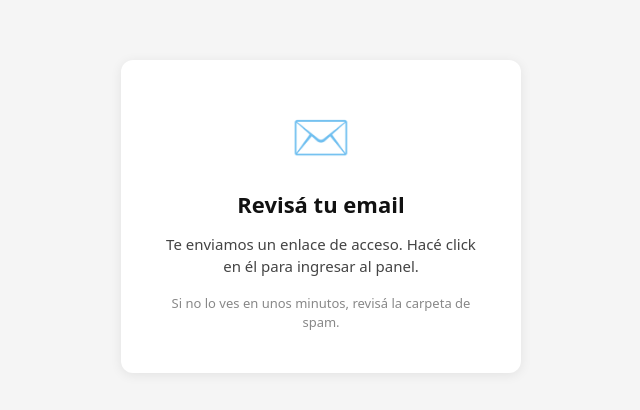
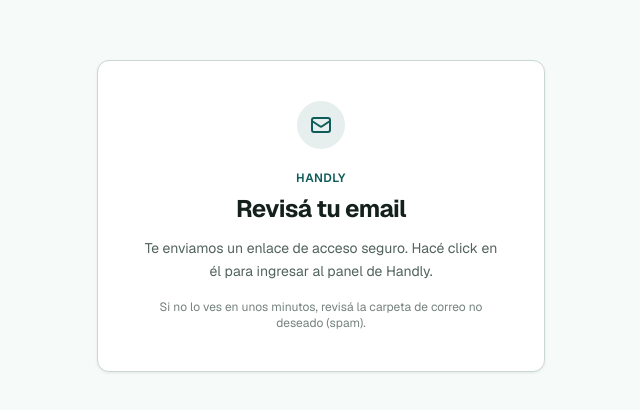
Before and after one commit to JuniorCorzo/handly, a Next.js app: page /login/check-email in a window 1280 px wide. Shown: the part 184-594 px from the top of the page, without its empty margins (319-959 px from the left). Built offline with nearby package versions, Linux system fonts and the light colour scheme.

Commit message:
feat(ui): implement landing page and align login and dashboard with Handly design system

```diff
--- a/app/dashboard/page.tsx
+++ b/app/dashboard/page.tsx
@@ -1,6 +1,8 @@
 import { createClient } from '@/lib/supabase/server'
 import { signOut } from '@/app/actions/auth'
 import { redirect } from 'next/navigation'
+
+export const instant = false
 
 export default async function DashboardPage() {
   const supabase = await createClient()
@@ -11,14 +13,35 @@
   if (!user) redirect('/login')
 
   return (
-    <main style={styles.main}>
-      <div style={styles.card}>
-        <h1 style={styles.title}>Panel de organización</h1>
-        <p style={styles.email}>
-          Conectado como <strong>{user.email}</strong>
-        </p>
+    <main className='flex min-h-screen items-center justify-center bg-[var(--background)] px-4 py-12 font-sans text-[var(--ink)] antialiased'>
+      <div className='w-full max-w-md rounded-[var(--radius-md)] border border-[var(--border)] bg-[var(--surface)] p-8 shadow-[0_1px_3px_oklch(0.23_0.02_173/0.08)] sm:p-10'>
+        <div className='mb-6'>
+          <span className='inline-block text-xs font-semibold tracking-wider text-[var(--primary)] uppercase'>
+            Handly
+          </span>
+          <h1 className='mt-1 text-2xl font-bold tracking-tight text-[var(--ink)]'>
+            Panel de Organización
+          </h1>
+          <p className='mt-2 text-sm text-[var(--muted)]'>
+            Conectado como{' '}
+            <strong className='font-medium text-[var(--ink)]'>
+              {user.email}
+            </strong>
+          </p>
+        </div>
+
+        <div className='my-6 rounded-[var(--radius-sm)] border border-[var(--border)] bg-[var(--background)] p-4 text-xs text-[var(--muted)]'>
+          <p className='font-medium text-[var(--ink)]'>Estado de la sesión</p>
+          <p className='mt-1'>
+            Autenticado mediante Magic Link (Supabase Auth).
+          </p>
+        </div>
+
         <form action={signOut}>
-          <button type='submit' style={styles.button}>
+          <button
+            type='submit'
+            className='inline-flex w-full items-center justify-center rounded-[var(--radius-sm)] border border-[var(--border)] bg-[var(--surface)] px-4 py-2.5 text-sm font-medium text-[var(--ink)] shadow-xs transition-all hover:bg-[var(--background)] focus:outline-none focus:ring-2 focus:ring-[var(--focus)]'
+          >
             Cerrar sesión
           </button>
         </form>
@@ -26,39 +49,3 @@
     </main>
   )
 }
-
-const styles: Record<string, React.CSSProperties> = {
-  main: {
-    minHeight: '100vh',
-    display: 'flex',
-    alignItems: 'center',
-    justifyContent: 'center',
-    backgroundColor: '#f5f5f5',
-    fontFamily: 'system-ui, sans-serif'
-  },
-  card: {
-    backgroundColor: '#fff',
-    borderRadius: '12px',
-    padding: '40px',
-    width: '100%',
-    maxWidth: '400px',
-    boxShadow: '0 2px 12px rgba(0,0,0,0.08)'
-  },
-  title: {
-    margin: '0 0 8px',
-    fontSize: '22px',
-    fontWeight: '700',
-    color: '#111'
-  },
-  email: { margin: '0 0 24px', fontSize: '14px', color: '#555' },
-  button: {
-    padding: '10px 20px',
-    fontSize: '14px',
-    fontWeight: '600',
-    color: '#fff',
-    backgroundColor: '#c0392b',
-    border: 'none',
-    borderRadius: '8px',
-    cursor: 'pointer'
-  }
-}
--- a/app/login/check-email/page.tsx
+++ b/app/login/check-email/page.tsx
@@ -1,51 +1,37 @@
 export default function CheckEmailPage() {
   return (
-    <main style={styles.main}>
-      <div style={styles.card}>
-        <div style={styles.icon}>✉️</div>
-        <h1 style={styles.title}>Revisá tu email</h1>
-        <p style={styles.description}>
-          Te enviamos un enlace de acceso. Hacé click en él para ingresar al
-          panel.
+    <main className='flex min-h-screen items-center justify-center bg-[var(--background)] px-4 py-12 font-sans text-[var(--ink)] antialiased'>
+      <div className='w-full max-w-md rounded-[var(--radius-md)] border border-[var(--border)] bg-[var(--surface)] p-8 text-center shadow-[0_1px_3px_oklch(0.23_0.02_173/0.08)] sm:p-10'>
+        <div className='mx-auto mb-4 flex h-12 w-12 items-center justify-center rounded-[var(--radius-pill)] bg-[var(--primary)]/10 text-[var(--primary)]'>
+          <svg
+            className='h-6 w-6'
+            fill='none'
+            viewBox='0 0 24 24'
+            stroke='currentColor'
+            strokeWidth='2'
+          >
+            <path
+              strokeLinecap='round'
+              strokeLinejoin='round'
+              d='M3 8l7.89 5.26a2 2 0 002.22 0L21 8M5 19h14a2 2 0 002-2V7a2 2 0 00-2-2H5a2 2 0 00-2 2v10a2 2 0 002 2z'
+            />
+          </svg>
+        </div>
+        <span className='inline-block text-xs font-semibold tracking-wider text-[var(--primary)] uppercase'>
+          Handly
+        </span>
+        <h1 className='mt-1 text-2xl font-bold tracking-tight text-[var(--ink)]'>
+          Revisá tu email
+        </h1>
+        <p className='mt-3 text-sm leading-relaxed text-[var(--muted)]'>
+          Te enviamos un enlace de acceso seguro. Hacé click en él para ingresar
+          al panel de Handly.
         </p>
-        <p style={styles.hint}>
-          Si no lo ves en unos minutos, revisá la carpeta de spam.
+        <p className='mt-4 text-xs text-[var(--muted)] opacity-80'>
+          Si no lo ves en unos minutos, revisá la carpeta de correo no deseado
+          (spam).
         </p>
       </div>
     </main>
   )
 }
-
-const styles: Record<string, React.CSSProperties> = {
-  main: {
-    minHeight: '100vh',
-    display: 'flex',
-    alignItems: 'center',
-    justifyContent: 'center',
-    backgroundColor: '#f5f5f5',
-    fontFamily: 'system-ui, sans-serif'
-  },
-  card: {
-    backgroundColor: '#fff',
-    borderRadius: '12px',
-    padding: '40px',
-    width: '100%',
-    maxWidth: '400px',
-    boxShadow: '0 2px 12px rgba(0,0,0,0.08)',
-    textAlign: 'center'
-  },
-  icon: { fontSize: '48px', marginBottom: '16px' },
-  title: {
-    margin: '0 0 12px',
-    fontSize: '22px',
-    fontWeight: '700',
-    color: '#111'
-  },
-  description: {
-    margin: '0 0 16px',
-    fontSize: '15px',
-    color: '#444',
-    lineHeight: '1.5'
-  },
-  hint: { margin: '0', fontSize: '13px', color: '#888' }
-}
--- a/app/login/page.tsx
+++ b/app/login/page.tsx
@@ -10,27 +10,60 @@
   const { error } = await searchParams
 
   return (
-    <main style={styles.main}>
-      <div style={styles.card}>
-        <h1 style={styles.title}>Triage SOS</h1>
-        <p style={styles.subtitle}>Panel de organizaciones</p>
+    <main className='flex min-h-screen items-center justify-center bg-[var(--background)] px-4 py-12 font-sans text-[var(--ink)] antialiased'>
+      <div className='w-full max-w-md rounded-[var(--radius-md)] border border-[var(--border)] bg-[var(--surface)] p-8 shadow-[0_1px_3px_oklch(0.23_0.02_173/0.08)] sm:p-10'>
+        <div className='mb-8 text-center sm:text-left'>
+          <span className='inline-block text-xs font-semibold tracking-wider text-[var(--primary)] uppercase'>
+            Handly
+          </span>
+          <h1 className='mt-1 text-2xl font-bold tracking-tight text-[var(--ink)] sm:text-3xl'>
+            Acceso a Organizaciones
+          </h1>
+          <p className='mt-2 text-sm text-[var(--muted)]'>
+            Handly · Ingresá tu email corporativo para recibir el enlace de
+            acceso.
+          </p>
+        </div>
 
-        <form action={signInWithMagicLink} style={styles.form}>
-          <label htmlFor='email' style={styles.label}>
-            Email
+        <form action={signInWithMagicLink} className='flex flex-col gap-5'>
+          <div className='flex flex-col gap-2'>
+            <label
+              htmlFor='email'
+              className='text-sm font-medium text-[var(--ink)]'
+            >
+              Correo electrónico
             </label>
             <input
               id='email'
               name='email'
               type='email'
               required
-            placeholder='org@ejemplo.com'
-            style={styles.input}
+              placeholder='organizacion@ejemplo.org'
+              className='w-full rounded-[var(--radius-sm)] border border-[var(--border)] bg-[var(--surface)] px-3.5 py-2.5 text-base text-[var(--ink)] placeholder:[color:var(--muted)] transition-colors focus:border-[var(--primary)] focus:outline-none focus:ring-2 focus:ring-[var(--focus)]'
             />
+          </div>
 
-          {error && <p style={styles.error}>{error}</p>}
+          {error && (
+            <div className='flex items-center gap-2 rounded-[var(--radius-sm)] border border-[var(--critical)]/20 bg-[var(--critical)]/10 px-3.5 py-2.5 text-sm text-[var(--critical)]'>
+              <svg
+                className='h-4 w-4 shrink-0 fill-current'
+                viewBox='0 0 20 20'
+                aria-hidden='true'
+              >
+                <path
+                  fillRule='evenodd'
+                  d='M10 18a8 8 0 100-16 8 8 0 000 16zM8.28 7.22a.75.75 0 00-1.06 1.06L8.94 10l-1.72 1.72a.75.75 0 101.06 1.06L10 11.06l1.72 1.72a.75.75 0 101.06-1.06L11.06 10l1.72-1.72a.75.75 0 00-1.06-1.06L10 8.94 8.28 7.22z'
+                  clipRule='evenodd'
+                />
+              </svg>
+              <span>{error}</span>
+            </div>
+          )}
 
-          <button type='submit' style={styles.button}>
+          <button
+            type='submit'
+            className='mt-2 inline-flex items-center justify-center rounded-[var(--radius-sm)] bg-[var(--primary)] px-5 py-2.5 text-sm font-semibold text-[var(--surface)] shadow-xs transition-all hover:bg-[var(--primary)]/90 active:scale-[0.98] focus:outline-none focus:ring-2 focus:ring-[var(--focus)] focus:ring-offset-2 disabled:opacity-50'
+          >
             Enviar enlace de acceso
           </button>
         </form>
@@ -38,71 +71,3 @@
     </main>
   )
 }
-
-const styles: Record<string, React.CSSProperties> = {
-  main: {
-    minHeight: '100vh',
-    display: 'flex',
-    alignItems: 'center',
-    justifyContent: 'center',
-    backgroundColor: '#f5f5f5',
-    fontFamily: 'system-ui, sans-serif'
-  },
-  card: {
-    backgroundColor: '#fff',
-    borderRadius: '12px',
-    padding: '40px',
-    width: '100%',
-    maxWidth: '400px',
-    boxShadow: '0 2px 12px rgba(0,0,0,0.08)'
-  },
-  title: {
-    margin: '0 0 4px',
-    fontSize: '24px',
-    fontWeight: '700',
-    color: '#111'
-  },
-  subtitle: {
-    margin: '0 0 32px',
-    fontSize: '14px',
-    color: '#666'
-  },
-  form: {
-    display: 'flex',
-    flexDirection: 'column',
-    gap: '12px'
-  },
-  label: {
-    fontSize: '14px',
-    fontWeight: '500',
-    color: '#333'
-  },
-  input: {
-    padding: '10px 14px',
-    fontSize: '15px',
-    border: '1px solid #ddd',
-    borderRadius: '8px',
-    outline: 'none',
-    width: '100%',
-    boxSizing: 'border-box'
-  },
-  error: {
-    margin: '0',
-    fontSize: '13px',
-    color: '#c0392b',
-    backgroundColor: '#fdf0ef',
-    padding: '8px 12px',
-    borderRadius: '6px'
-  },
-  button: {
-    marginTop: '8px',
-    padding: '12px',
-    fontSize: '15px',
-    fontWeight: '600',
-    color: '#fff',
-    backgroundColor: '#111',
-    border: 'none',
-    borderRadius: '8px',
-    cursor: 'pointer'
-  }
-}
--- a/app/page.tsx
+++ b/app/page.tsx
@@ -1,69 +1,179 @@
-import Image from 'next/image'
+import Link from 'next/link'
 
 export default function Home() {
   return (
-    <div className='flex flex-col flex-1 items-center justify-center bg-zinc-50 font-sans dark:bg-black'>
-      <main className='flex flex-1 w-full max-w-3xl flex-col items-center justify-between py-32 px-16 bg-white dark:bg-black sm:items-start'>
-        <Image
-          className='dark:invert h-5 w-[100px]'
-          src='/next.svg'
-          alt='Next.js logo'
-          width={100}
-          height={20}
-          priority
-        />
-        <div className='flex flex-col items-center gap-6 text-center sm:items-start sm:text-left'>
-          <h1 className='max-w-xs text-3xl font-semibold leading-10 tracking-tight text-black dark:text-zinc-50'>
-            To get started, edit the{' '}
-            <code className='rounded bg-black/[.06] px-1.5 py-0.5 font-mono text-[0.9em] dark:bg-white/[.08]'>
-              page.tsx
-            </code>{' '}
-            file.
-          </h1>
-          <p className='max-w-md text-lg leading-8 text-zinc-600 dark:text-zinc-400'>
-            Looking for a starting point or more instructions? Head over to{' '}
-            <a
-              href='https://vercel.com/templates?framework=next.js&utm_source=create-next-app&utm_medium=appdir-template-tw&utm_campaign=create-next-app'
-              className='font-medium text-zinc-950 dark:text-zinc-50'
+    <div className='flex min-h-screen flex-col bg-[var(--background)] font-sans text-[var(--ink)] antialiased'>
+      {/* Header */}
+      <header className='sticky top-0 z-50 border-b border-[var(--border)] bg-[var(--surface)]/90 backdrop-blur-xs'>
+        <div className='mx-auto flex h-16 max-w-5xl items-center justify-between px-4 sm:px-6'>
+          <Link href='/' className='flex items-center gap-2'>
+            <span className='text-xl font-bold tracking-tight text-[var(--ink)]'>
+              Handly
+            </span>
+          </Link>
+          <nav className='flex items-center gap-4'>
+            <Link
+              href='/login'
+              className='inline-flex items-center justify-center rounded-[var(--radius-sm)] bg-[var(--primary)] px-4 py-2 text-sm font-semibold text-[var(--surface)] shadow-xs transition-all hover:bg-[var(--primary)]/90 focus:outline-none focus:ring-2 focus:ring-[var(--focus)]'
             >
-              Templates
-            </a>{' '}
-            or the{' '}
-            <a
-              href='https://nextjs.org/learn?utm_source=create-next-app&utm_medium=appdir-template-tw&utm_campaign=create-next-app'
-              className='font-medium text-zinc-950 dark:text-zinc-50'
-            >
-              Learning
-            </a>{' '}
-            center.
-          </p>
+              Acceso Organizaciones
+            </Link>
+          </nav>
         </div>
-        <div className='flex flex-col gap-4 text-base font-medium sm:flex-row'>
-          <a
-            className='flex h-12 w-full items-center justify-center gap-2 rounded-full bg-foreground px-5 text-background transition-colors hover:bg-[#383838] dark:hover:bg-[#ccc] md:w-[158px]'
-            href='https://vercel.com/new?utm_source=create-next-app&utm_medium=appdir-template-tw&utm_campaign=create-next-app'
-            target='_blank'
-            rel='noopener noreferrer'
-          >
-            <Image
-              className='dark:invert h-[14px] w-4'
-              src='/vercel.svg'
-              alt='Vercel logomark'
-              width={16}
-              height={14}
-            />
-            Deploy Now
-          </a>
-          <a
-            className='flex h-12 w-full items-center justify-center rounded-full border border-solid border-black/[.08] px-5 transition-colors hover:border-transparent hover:bg-black/[.04] dark:border-white/[.145] dark:hover:bg-[#1a1a1a] md:w-[158px]'
-            href='https://nextjs.org/docs?utm_source=create-next-app&utm_medium=appdir-template-tw&utm_campaign=create-next-app'
-            target='_blank'
-            rel='noopener noreferrer'
-          >
-            Documentation
-          </a>
+      </header>
+
+      {/* Hero Section */}
+      <main className='flex-1'>
+        <section className='mx-auto max-w-5xl px-4 py-16 sm:px-6 sm:py-24'>
+          <div className='max-w-2xl'>
+            <span className='inline-flex items-center gap-2 rounded-[var(--radius-pill)] border border-[var(--border)] bg-[var(--surface)] px-3 py-1 text-xs font-semibold text-[var(--primary)]'>
+              <span className='h-2 w-2 rounded-full bg-[var(--success)]' />
+              Coordinación Operativa de Emergencias
+            </span>
+            <h1 className='mt-6 text-3xl font-bold tracking-tight text-[var(--ink)] sm:text-4xl lg:text-5xl lg:leading-tight'>
+              Respuesta rápida y directa para donaciones en emergencias.
+            </h1>
+            <p className='mt-4 text-base leading-relaxed text-[var(--muted)] sm:text-lg'>
+              Handly conecta necesidades urgentes verificadas por organizaciones
+              en el territorio con personas dispuestas a donar insumos clave.
+              Sin intermediarios ruidosos, con claridad operativa.
+            </p>
+            <div className='mt-8 flex flex-col gap-3 sm:flex-row sm:items-center'>
+              <Link
+                href='/login'
+                className='inline-flex items-center justify-center rounded-[var(--radius-sm)] bg-[var(--primary)] px-6 py-3 text-sm font-semibold text-[var(--surface)] shadow-xs transition-all hover:bg-[var(--primary)]/90 focus:outline-none focus:ring-2 focus:ring-[var(--focus)]'
+              >
+                Ingresar como Organización
+              </Link>
+              <a
+                href='#como-funciona'
+                className='inline-flex items-center justify-center rounded-[var(--radius-sm)] border border-[var(--border)] bg-[var(--surface)] px-6 py-3 text-sm font-semibold text-[var(--ink)] shadow-xs transition-all hover:bg-[var(--background)] focus:outline-none focus:ring-2 focus:ring-[var(--focus)]'
+              >
+                Conocer cómo funciona
+              </a>
+            </div>
+          </div>
+        </section>
+
+        {/* Pilares / Cómo funciona */}
+        <section
+          id='como-funciona'
+          className='border-t border-[var(--border)] bg-[var(--surface)] py-16 sm:py-20'
+        >
+          <div className='mx-auto max-w-5xl px-4 sm:px-6'>
+            <div className='max-w-xl'>
+              <h2 className='text-2xl font-bold tracking-tight text-[var(--ink)] sm:text-3xl'>
+                Diseñado para la calma en momentos de presión.
+              </h2>
+              <p className='mt-2 text-sm text-[var(--muted)] sm:text-base'>
+                Priorizamos la información crítica y la facilidad de uso desde
+                cualquier dispositivo en el lugar de los hechos.
+              </p>
+            </div>
+
+            <div className='mt-12 grid gap-6 sm:grid-cols-3'>
+              {/* Feature 1 */}
+              <div className='rounded-[var(--radius-md)] border border-[var(--border)] bg-[var(--background)] p-6'>
+                <div className='mb-4 flex h-10 w-10 items-center justify-center rounded-[var(--radius-sm)] bg-[var(--primary)]/10 text-[var(--primary)] font-bold text-sm'>
+                  01
+                </div>
+                <h3 className='text-lg font-semibold text-[var(--ink)]'>
+                  Peticiones en tiempo real
+                </h3>
+                <p className='mt-2 text-sm text-[var(--muted)] leading-relaxed'>
+                  Las organizaciones publican listados concretos de insumos
+                  faltantes en zonas afectadas, con priorización transparente.
+                </p>
+              </div>
+
+              {/* Feature 2 */}
+              <div className='rounded-[var(--radius-md)] border border-[var(--border)] bg-[var(--background)] p-6'>
+                <div className='mb-4 flex h-10 w-10 items-center justify-center rounded-[var(--radius-sm)] bg-[var(--primary)]/10 text-[var(--primary)] font-bold text-sm'>
+                  02
+                </div>
+                <h3 className='text-lg font-semibold text-[var(--ink)]'>
+                  Compromiso Donor-First
+                </h3>
+                <p className='mt-2 text-sm text-[var(--muted)] leading-relaxed'>
+                  Los donantes aseguran el aporte de elementos específicos en 1
+                  click sin formularios largos ni intermediación monetaria.
+                </p>
+              </div>
+
+              {/* Feature 3 */}
+              <div className='rounded-[var(--radius-md)] border border-[var(--border)] bg-[var(--background)] p-6'>
+                <div className='mb-4 flex h-10 w-10 items-center justify-center rounded-[var(--radius-sm)] bg-[var(--primary)]/10 text-[var(--primary)] font-bold text-sm'>
+                  03
+                </div>
+                <h3 className='text-lg font-semibold text-[var(--ink)]'>
+                  Trazabilidad SOS
+                </h3>
+                <p className='mt-2 text-sm text-[var(--muted)] leading-relaxed'>
+                  Cada compromiso genera un identificador único que garantiza la
+                  llegada coordinada al punto de recepción.
+                </p>
+              </div>
+            </div>
+          </div>
+        </section>
+
+        {/* Ejemplo de Necesidad Activa */}
+        <section className='mx-auto max-w-5xl px-4 py-16 sm:px-6 sm:py-20'>
+          <div className='rounded-[var(--radius-md)] border border-[var(--border)] bg-[var(--surface)] p-6 shadow-[0_1px_3px_oklch(0.23_0.02_173/0.08)] sm:p-8'>
+            <div className='flex flex-wrap items-center justify-between gap-4 border-b border-[var(--border)] pb-4'>
+              <div>
+                <span className='inline-flex items-center gap-1.5 rounded-[var(--radius-pill)] bg-[var(--critical)] px-2.5 py-0.5 text-xs font-semibold text-[var(--surface)]'>
+                  Urgencia Crítica
+                </span>
+                <h3 className='mt-2 text-xl font-bold text-[var(--ink)]'>
+                  Kits de Primeros Auxilios e Insumos Médicos
+                </h3>
+              </div>
+              <span className='font-mono text-xs font-medium text-[var(--muted)] bg-[var(--background)] px-2.5 py-1 rounded-[var(--radius-sm)] border border-[var(--border)]'>
+                SOS-8402
+              </span>
+            </div>
+
+            <div className='mt-4 grid gap-4 sm:grid-cols-3'>
+              <div>
+                <span className='text-xs text-[var(--muted)] uppercase tracking-wider font-semibold'>
+                  Requerido
+                </span>
+                <p className='text-base font-semibold text-[var(--ink)]'>
+                  150 Unidades
+                </p>
+              </div>
+              <div>
+                <span className='text-xs text-[var(--muted)] uppercase tracking-wider font-semibold'>
+                  Zona de Recepción
+                </span>
+                <p className='text-base font-semibold text-[var(--ink)]'>
+                  Centro Operativo Norte
+                </p>
+              </div>
+              <div>
+                <span className='text-xs text-[var(--muted)] uppercase tracking-wider font-semibold'>
+                  Estado
+                </span>
+                <p className='text-base font-semibold text-[var(--success)]'>
+                  65% Cubierto
+                </p>
+              </div>
+            </div>
+          </div>
+        </section>
+      </main>
+
+      {/* Footer */}
+      <footer className='border-t border-[var(--border)] bg-[var(--surface)] py-8 text-xs text-[var(--muted)]'>
+        <div className='mx-auto flex max-w-5xl flex-col items-center justify-between gap-4 px-4 sm:flex-row sm:px-6'>
+          <div className='flex items-center gap-2'>
+            <span className='font-bold text-[var(--ink)]'>Handly</span>
+            <span>· Coordinación de Donaciones</span>
+          </div>
+          <p>© 2026 Handly. Operativa serena en emergencias.</p>
         </div>
-      </main>
+      </footer>
     </div>
   )
 }
```
Also changed, not shown: app/actions/auth.ts (+66 -9 lines). Lines whose indentation alone changed are shown as unchanged.
